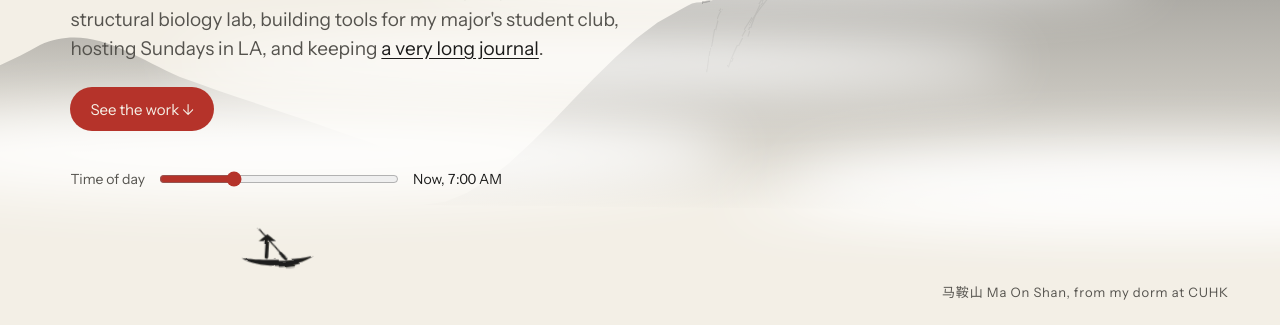
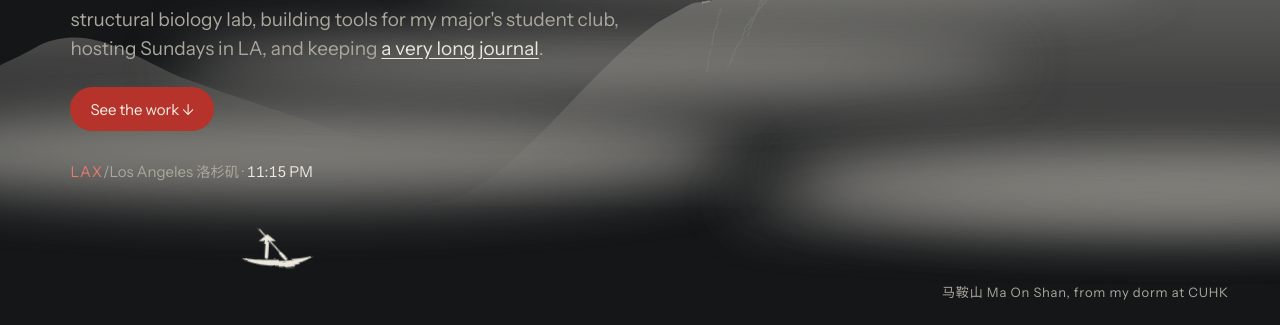
Before and after one commit to richardshizhang/richardshizhang.github.io, a plain HTML site: page index.html in a window 1280 px wide. Shown: the part 475-800 px from the top of the page. Drawn offline with Linux system fonts and the light colour scheme.

Commit message:
Replace the time-of-day slider with a flipping city clock
The hero now shows "LAX/Los Angeles 洛杉矶 · 10:36 PM". Hovering with a
mouse, tapping, or Enter/Space flips it departure-board style through
LAX, SJC, JFK, HKG, PEK and CGQ, and the sky repaints for that city's
hour. At rest the sky follows Los Angeles time so the clock and the sky
agree; ?time= still forces a sky until the first flip.

Co-Authored-By: Claude Opus 5.5 <noreply@anthropic.com>

```diff
--- a/index.html
+++ b/index.html
@@ -14,18 +14,31 @@
 // Here in the head so the preloader and the time-of-day palette are right on first paint.
 document.documentElement.classList.add("js");
 
-// Sky follows the visitor's own clock. ?time=day|dusk|night forces one.
-// The hero's time-of-day slider pins an hour in window.pinnedHour until "Back to now".
+// Sky follows the hour in the city on the hero clock: Los Angeles until someone flips it,
+// then window.sceneZone holds the city's time zone. Until then, ?time=day|dusk|night forces one.
 function timeAt(h) {
   if (h >= 7 && h < 17) return "day";
   if ((h >= 5 && h < 7) || (h >= 17 && h < 20)) return "dusk";
   return "night";
 }
+// The hour in a time zone, with the minutes as a fraction: 22.6 is 10:36 PM.
+function hourIn(tz) {
+  var d = new Date();
+  try {
+    var p = new Intl.DateTimeFormat("en-US", { timeZone: tz, hour: "numeric", minute: "numeric", hourCycle: "h23" }).formatToParts(d);
+    var h = 0, m = 0;
+    p.forEach(function (x) { if (x.type === "hour") h = Number(x.value) % 24; if (x.type === "minute") m = Number(x.value); });
+    return h + m / 60;
+  } catch (e) {
+    return d.getHours() + d.getMinutes() / 60;
+  }
+}
 function sceneTime() {
-  if (window.pinnedHour != null) return timeAt(window.pinnedHour);
-  var forced = (location.search.match(/[?&]time=(day|dusk|night)\b/) || [])[1];
-  if (forced) return forced;
-  return timeAt(new Date().getHours());
+  if (!window.sceneZone) {
+    var forced = (location.search.match(/[?&]time=(day|dusk|night)\b/) || [])[1];
+    if (forced) return forced;
+  }
+  return timeAt(hourIn(window.sceneZone || "America/Los_Angeles"));
 }
 function setSceneTime(site) {
   var t = sceneTime();
@@ -125,12 +138,15 @@ function setSceneTime(site) {
 .pill:hover{background:#9E2A22}
 .track{box-sizing:border-box}
 .map-asia,.map-list{display:none}
-/* Time-of-day slider in the hero. */
-.tod{display:flex;flex-wrap:wrap;align-items:center;gap:6px 14px;margin:6px 0 0;font-size:14px;color:var(--ink2)}
-.tod input{width:min(240px,60vw);height:44px;margin:0;accent-color:var(--red);cursor:pointer}
-.tod output{font-variant-numeric:tabular-nums;min-width:8.5em;color:var(--ink)}
-.tod button{min-height:44px;padding:0 4px;border:0;background:none;font:inherit;color:var(--redtext);text-decoration:underline;text-underline-offset:3px;cursor:pointer}
-.tod button[hidden]{display:none}
+/* City clock in the hero: hovering or tapping flips it to the next place, and the sky follows. */
+.cityclock{align-self:flex-start;display:inline-flex;align-items:center;min-height:44px;margin:-2px 0 0;padding:0;border:0;background:none;font:inherit;font-size:15px;color:var(--ink2);font-variant-numeric:tabular-nums;text-align:left;white-space:nowrap;cursor:pointer}
+.cityclock .cc-code{color:var(--redtext);letter-spacing:.06em}
+.cityclock .cc-zh{font-size:.95em}
+.cityclock .cc-time{color:var(--ink)}
+.cityclock:hover .cc-city,.cityclock:hover .cc-zh{color:var(--ink)}
+.cityclock:focus-visible{outline:2px solid var(--redtext);outline-offset:4px;border-radius:4px}
+html:not(.js) .cityclock{display:none}
+.cc-said{position:absolute;width:1px;height:1px;overflow:hidden;clip-path:inset(50%);white-space:nowrap}
 @media (max-width:820px){
 .hero{display:flex;flex-direction:column}
 .herotext{order:1}
@@ -376,12 +392,8 @@ html.dock-on footer { padding-bottom: 132px; }
 <h1 style="margin: 0; font-weight: 400; font-size: clamp(44px, 6.4vw, 84px); line-height: 1.02; letter-spacing: -.02em">Richard Shi Zhang <span class="zh" style="font-size: .5em; font-weight: 600; letter-spacing: .06em; white-space: nowrap">张时</span></h1>
 <p style="margin: 0; font-size: 19px; max-width: 30em; color: var(--ink2)">I study quantitative biology at USC, with finance and music production on the side. These days I'm in Xiaojiang Chen's structural biology lab, building tools for my major's student club, hosting Sundays in LA, and keeping <a href="https://richardshizhang.substack.com" style="text-decoration: underline; text-underline-offset: 3px">a very long journal</a>.</p>
 <p style="margin: 4px 0 0"><a class="pill" href="#work">See the work ↓</a></p>
-<div class="tod">
-<label for="tod">Time of day</label>
-<input id="tod" type="range" min="0" max="23.5" step="0.5" value="12">
-<output id="tod-out" for="tod"></output>
-<button type="button" id="tod-now" hidden>Back to now</button>
-</div>
+<button type="button" class="cityclock" id="cityclock"><span aria-hidden="true"><span class="cc-code">LAX</span>/<span class="cc-city">Los Angeles</span> <span class="cc-zh zh">洛杉矶</span> · <span class="cc-time"></span></span></button>
+<span class="cc-said" id="cityclock-said" aria-live="polite"></span>
 </div>
 <p aria-hidden="true" style="position: absolute; right: clamp(20px, 4vw, 56px); bottom: 10px; margin: 0; font-size: 13px; letter-spacing: .06em; color: var(--ink2)"><span class="zh">马鞍山</span> Ma On Shan, from my dorm at CUHK</p>
 </section>
@@ -1055,28 +1067,104 @@ var TRACKS = [
   render();
 })();
 
-// ---------- Time-of-day slider in the hero ----------
+// ---------- City clock in the hero ----------
+// Hovering with a mouse, tapping, or Enter/Space flips it, departure-board style, to the next place,
+// and the sky repaints for that city's hour. One full lap brings it back to Los Angeles.
 (function () {
   var site = document.getElementById("site");
-  var input = document.getElementById("tod"), out = document.getElementById("tod-out"), back = document.getElementById("tod-now");
-  if (!input) return;
-  function label(h) {
-    var hh = Math.floor(h), mm = h % 1 ? "30" : "00";
-    return ((hh + 11) % 12 + 1) + ":" + mm + (hh < 12 ? " AM" : " PM");
+  var btn = document.getElementById("cityclock"), said = document.getElementById("cityclock-said");
+  if (!btn) return;
+  var CITIES = [
+    { code: "LAX", city: "Los Angeles", zh: "洛杉矶", tz: "America/Los_Angeles" },
+    { code: "SJC", city: "Cupertino", zh: "库比蒂诺", tz: "America/Los_Angeles" },
+    { code: "JFK", city: "New York", zh: "纽约", tz: "America/New_York" },
+    { code: "HKG", city: "Hong Kong", zh: "香港", tz: "Asia/Hong_Kong" },
+    { code: "PEK", city: "Beijing", zh: "北京", tz: "Asia/Shanghai" },
+    { code: "CGQ", city: "Changchun", zh: "长春", tz: "Asia/Shanghai" }
+  ];
+  var KEYS = ["code", "city", "zh", "time"];
+  var FLIP_MS = 600, STEP_MS = 45;
+  // While a letter is still flipping it shows another of the same kind: capital, small letter, digit or character.
+  var POOLS = [
+    [/[A-Z]/, "ABCDEFGHIJKLMNOPQRSTUVWXYZ"],
+    [/[a-z]/, "abcdefghijklmnopqrstuvwxyz"],
+    [/[0-9]/, "0123456789"],
+    [/[一-鿿]/, "时日月年天地人和山水风云雨春夏秋冬东南西北作乐社文我"]
+  ];
+  var el = {};
+  KEYS.forEach(function (k) { el[k] = btn.querySelector(".cc-" + k); });
+  var still = window.matchMedia("(prefers-reduced-motion: reduce)");
+  var at = 0, flipping = false, timer = 0;
+
+  function timeIn(tz) {
+    var h = hourIn(tz), hh = Math.floor(h), mm = Math.round((h - hh) * 60);
+    return ((hh + 11) % 12 + 1) + ":" + (mm < 10 ? "0" : "") + mm + " " + (hh < 12 ? "AM" : "PM");
   }
-  function show() {
-    var pinned = window.pinnedHour != null;
-    var d = new Date(), h = pinned ? window.pinnedHour : Math.floor((d.getHours() + d.getMinutes() / 60) * 2) / 2;
-    if (!pinned) input.value = h;
-    out.textContent = (pinned ? "" : "Now, ") + label(h);
-    input.setAttribute("aria-valuetext", out.textContent);
-    back.hidden = !pinned;
+  function words(c) { return { code: c.code, city: c.city, zh: c.zh, time: timeIn(c.tz) }; }
+  function paint(w) { KEYS.forEach(function (k) { el[k].textContent = w[k]; }); }
+  function spoken(c) { return c.city + ", " + timeIn(c.tz); }
+  function label() { btn.setAttribute("aria-label", spoken(CITIES[at]) + ". Show the next city's time"); }
+
+  // Letters before `landed` are final; the rest show a stand-in that changes every STEP_MS.
+  function scramble(s, landed, step) {
+    var out = "";
+    for (var i = 0; i < s.length; i++) {
+      var ch = s.charAt(i), pool = null;
+      for (var j = 0; j < POOLS.length; j++) if (POOLS[j][0].test(ch)) pool = POOLS[j][1];
+      if (!pool || i < landed) { out += ch; continue; }
+      var r = (Math.imul(i + 1, 2654435761) ^ Math.imul(step + 1, 40503)) >>> 0;
+      out += pool.charAt(r % pool.length);
+    }
+    return out;
+  }
+
+  function flip() {
+    if (flipping) return;
+    at = (at + 1) % CITIES.length;
+    var c = CITIES[at], to = words(c);
+    window.sceneZone = c.tz;
     setSceneTime(site);
+    label();
+    said.textContent = spoken(c);
+    if (still.matches) { paint(to); return; }
+    flipping = true;
+    var start = performance.now(), total = 0, done = false;
+    KEYS.forEach(function (k) { total += to[k].length; });
+    function finish() {
+      if (done) return;
+      done = true; flipping = false;
+      paint(words(CITIES[at]));
+    }
+    // Nothing lands for the first quarter, then the letters settle from left to right.
+    function frame(now) {
+      if (done) return;
+      var p = Math.min(1, (now - start) / FLIP_MS);
+      var landed = Math.floor(total * Math.max(0, (p - 0.25) / 0.75)), step = Math.floor((now - start) / STEP_MS), off = 0, w = {};
+      KEYS.forEach(function (k) { w[k] = scramble(to[k], landed - off, step); off += to[k].length; });
+      paint(w);
+      if (p < 1) requestAnimationFrame(frame);
+      else finish();
+    }
+    // If frames stall (a background tab, a hidden pane), the letters still land on time.
+    setTimeout(finish, FLIP_MS + 150);
+    frame(start);
   }
-  input.addEventListener("input", function () { window.pinnedHour = Number(input.value); show(); });
-  back.addEventListener("click", function () { window.pinnedHour = null; show(); input.focus(); });
-  show();
-  setInterval(function () { if (window.pinnedHour == null) show(); }, 30000);
+
+  // The hover flip is for mice only, so a tap flips once (by its click) rather than twice.
+  // A click that lands while the hover flip is still running is ignored by flip() itself.
+  btn.addEventListener("pointerenter", function (e) { if (e.pointerType === "mouse") flip(); });
+  btn.addEventListener("click", flip);
+
+  // Keep the time current, on the minute.
+  function tick() {
+    clearTimeout(timer);
+    if (!flipping) paint(words(CITIES[at]));
+    label();
+    setSceneTime(site);
+    timer = setTimeout(tick, 60000 - Date.now() % 60000 + 50);
+  }
+  document.addEventListener("visibilitychange", function () { if (!document.hidden) tick(); });
+  tick();
 })();
 
 // ---------- Footer clocks, and sunrise/sunset in China (approximate, to the minute) ----------
```
Also changed, not shown: 1 other file.
